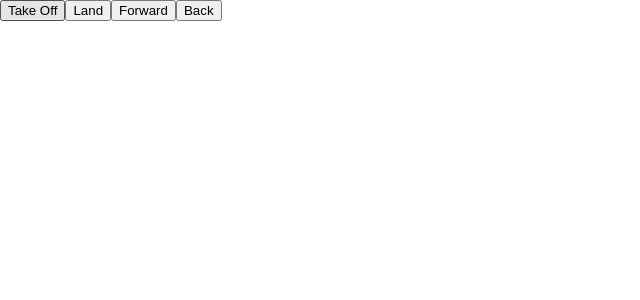
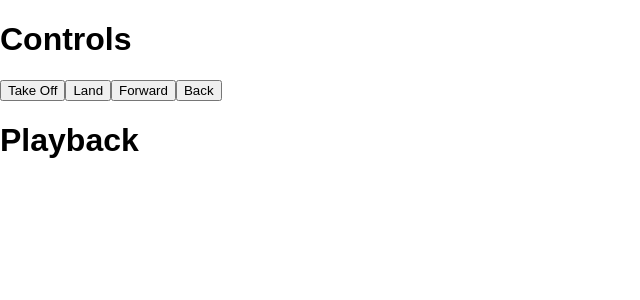
Before and after one commit to ocalvet/tello-client-app, a React (Create React App) app: page / in a window 1280 px wide. Shown: the top 300 px of the page, without its empty margins (0-640 px from the left). Built offline with nearby package versions, Linux system fonts and the light colour scheme.

Commit message:
extract controls into its own files

```diff
--- a/src/App.js
+++ b/src/App.js
@@ -1,23 +1,14 @@
 import React, { Component } from 'react';
 import './App.css';
+import Controls from './controls/Controls';
+import Playback from './playback/Playback';
 
 class App extends Component {
-  async perform(action) {
-    try {
-      const response = await fetch(`http://localhost:9081/tello/${action}`);
-      const json = await response.json();
-      console.log('JSON', json);
-    } catch(e) {
-      console.log(`error performing ${action}`, e);
-    }
-  }
   render() {
     return (
       <div>
-        <button onClick={() => {this.perform('takeoff')}}>Take Off</button>
-        <button onClick={() => {this.perform('land')}}>Land</button>
-        <button onClick={() => {this.perform('forward')}}>Forward</button>
-        <button onClick={() => {this.perform('back')}}>Back</button>
+        <Controls />
+        <Playback />
       </div>
     );
   }
--- /dev/null
+++ b/src/controls/Controls.js
@@ -0,0 +1,26 @@
+import React from 'react';
+
+class Controls extends React.Component {
+  async perform(action) {
+    try {
+      const response = await fetch(`http://localhost:9081/tello/${action}`);
+      const json = await response.json();
+      console.log('JSON', json);
+    } catch(e) {
+      console.log(`error performing ${action}`, e);
+    }
+  }
+  render () {
+    return (
+      <div>
+        <h1>Controls</h1>
+        <button onClick={() => {this.perform('takeoff')}}>Take Off</button>
+        <button onClick={() => {this.perform('land')}}>Land</button>
+        <button onClick={() => {this.perform('forward')}}>Forward</button>
+        <button onClick={() => {this.perform('back')}}>Back</button>
+      </div>
+    );
+  }
+}
+
+export default Controls;
--- /dev/null
+++ b/src/playback/Playback.js
@@ -0,0 +1,11 @@
+import React from 'react';
+
+const Playback = () => {
+  return (
+    <div>
+      <h1>Playback</h1>
+    </div>
+  )
+}
+
+export default Playback;
```
Also changed, not shown: src/logo.svg (deleted).
